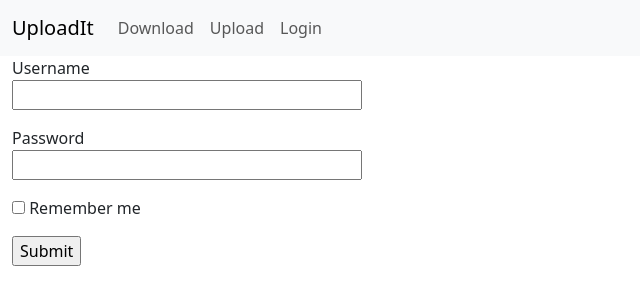
After one commit to lycheeje11y/uploadit, a Python web app: template uploadit/templates/login.html in a window 1280 px wide. The commit adds this page. Shown: the top 305 px of the page, without its empty margins (0-640 px from the left). Run offline with Jinja, Linux system fonts and the light colour scheme; the template is opened without the code that fills it, so the values that code supplies are empty, except form fields; form fields are guessed from the names that the template uses; some libraries are stand-ins or nearby versions.

Commit message:
Add Login Page

```diff
--- a/uploadit/models.py
+++ b/uploadit/models.py
@@ -3,6 +3,7 @@ import sqlalchemy as sa
 import sqlalchemy.orm as so
 from uploadit import db
 import datetime
+
 
 class File(db.Model):
     __tablename__ = "files"
@@ -19,4 +20,4 @@ class File(db.Model):
         self.secure_filename = secure_filename
 
     def __repr__(self):
-        return f'Filename: {self.filename}; secure_filename: {self.secure_filename}; key: {self.filekey}'
+        return f"Filename: {self.filename}; secure_filename: {self.secure_filename}; key: {self.filekey}"
--- a/uploadit/routes/__init__.py
+++ b/uploadit/routes/__init__.py
@@ -3,3 +3,4 @@ from uploadit.routes.basic import favicon_page
 
 from uploadit.routes.download import download_page
 from uploadit.routes.upload import upload_page
+from uploadit.routes.login import login_page
--- a/uploadit/routes/basic.py
+++ b/uploadit/routes/basic.py
@@ -13,6 +13,7 @@ favicon_page = Blueprint("favicon", __name__)
 def index():
     return render_template("index.html")
 
+
 @favicon_page.route("/favicon.ico")
 def favicon():
     return redirect(url_for("static", filename="images/favicon.ico"))
--- a/uploadit/templates/base.html
+++ b/uploadit/templates/base.html
@@ -67,7 +67,11 @@
                         </li>
                         <li class="nav-item">
                             <a class="nav-link {{'active' if request.path == url_for('upload.upload')}}"
-                                aria-current="page" href="{{ url_for("upload.upload") }}">Uploads</a>
+                                aria-current="page" href="{{ url_for("upload.upload") }}">Upload</a>
+                        </li>
+                        <li class="nav-item">
+                            <a class="nav-link {{'active' if request.path == url_for('login.login')}}"
+                                aria-current="page" href="{{ url_for("login.login") }}">Login</a>
                         </li>
                     </ul>
                 </div>
--- /dev/null
+++ b/uploadit/templates/login.html
@@ -0,0 +1,25 @@
+{% extends "base.html" %}
+
+{% block title %}Login{% endblock %}
+
+{% block content %}
+    <form action="{{ url_for('login.login') }}" method="post" novalidate>
+        {{ form.hidden_tag() }}
+        <p>
+            {{ form.username.label }}<br>
+            {{ form.username(size=32) }}
+            {% for error in form.username.errors %}
+            <span style="color: red;">[{{ error }}]</span>
+            {% endfor %}
+        </p>
+        <p>
+            {{ form.password.label }}<br>
+            {{ form.password(size=32) }}
+            {% for error in form.password.errors %}
+            <span style="color: red;">[{{ error }}]</span>
+            {% endfor %}
+        </p>
+        <p>{{ form.remember_me() }} {{ form.remember_me.label }}</p>
+        <p>{{ form.submit() }}</p>
+    </form>
+{% endblock %}
--- a/uploadit/utils.py
+++ b/uploadit/utils.py
@@ -1,5 +1,6 @@
 import random
 import string
 
+
 def random_string():
     return "".join(random.choice(string.ascii_letters) for i in range(50))
```
Also changed, not shown: uploadit/__init__.py (+8 -4 lines), uploadit/config.py (+5 -2 lines), uploadit/forms.py (added, +9 -0 lines), uploadit/routes/download.py (+19 -4 lines), uploadit/routes/login.py (added, +14 -0 lines), uploadit/routes/upload.py (+25 -9 lines), uploadit/database.py (line endings or trailing spaces).
